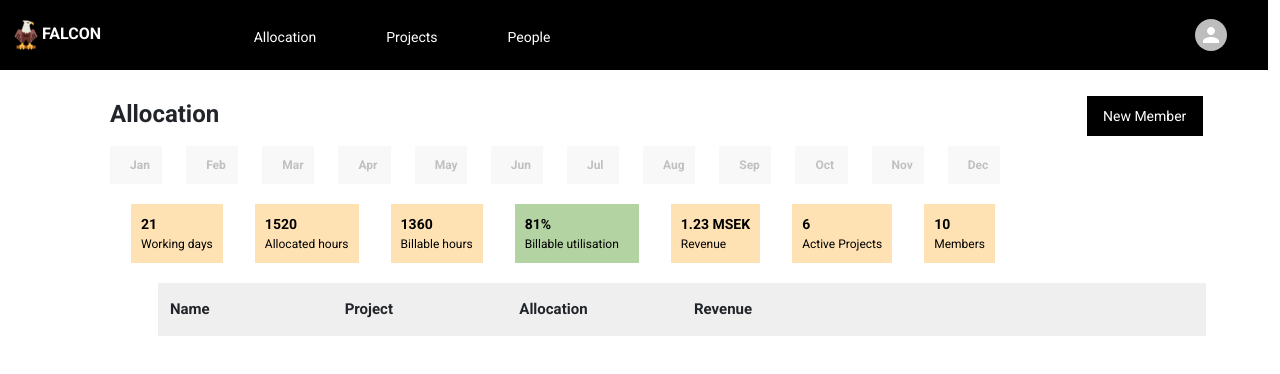
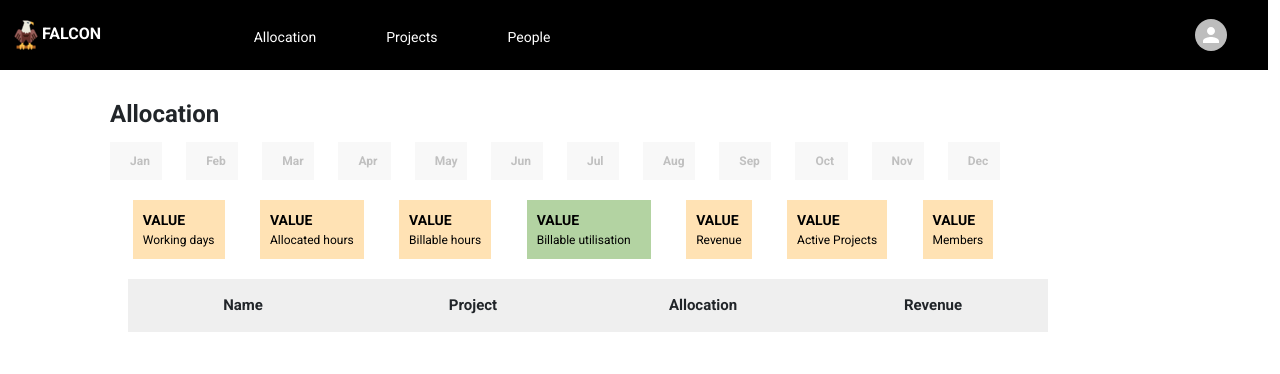
Before and after one commit to DeviGopinath/Falcon-web, a React (Create React App) app: page / in a window 1280 px wide. Shown: the top 374 px of the page. Built offline with nearby package versions, Linux system fonts and the light colour scheme.

Commit message:
Allocation page

```diff
--- a/src/components/views/Allocation.js
+++ b/src/components/views/Allocation.js
@@ -25,7 +25,6 @@ const Allocation = () => {
     const handleMonthClick = (item) => {
         console.log(item);
         APIService.allocationApi(item).then((response) => {
-            console.log(response.data);
             setAllocationList(response.data);
         });
     };
@@ -33,9 +32,6 @@ const Allocation = () => {
         <div>
             <div className="row basedataheadallocation">
                 <div className="col-md-2 headingallocation">Allocation</div>
-                <div className="col-md-2">
-                    <button className="submitbtn">New Member</button>
-                </div>
             </div>
             <div className="row monthrow">
                 {arr.map((item) => (
@@ -49,42 +45,42 @@ const Allocation = () => {
             </div>
             <div className="summaryrowallocation">
                 <div className="summaryboxallocation">
-                    <div className="summaryvalue">21</div>
+                    <div className="summaryvalue">VALUE</div>
                     <div className="summaryitem">Working days</div>
                 </div>
                 <div className="summaryboxallocation">
-                    <div className="summaryvalue">1520</div>
+                    <div className="summaryvalue">VALUE</div>
                     <div className="summaryitem">Allocated hours</div>
                 </div>
                 <div className="summaryboxallocation">
-                    <div className="summaryvalue">1360</div>
+                    <div className="summaryvalue">VALUE</div>
                     <div className="summaryitem">Billable hours</div>
                 </div>
                 <div className="summaryboxallocation">
-                    <div className="summaryvaluebillable">81%</div>
+                    <div className="summaryvaluebillable">VALUE</div>
                     <div className="summaryitembillable">
                         Billable utilisation
                     </div>
                 </div>
                 <div className="summaryboxallocation">
-                    <div className="summaryvalue">1.23 MSEK</div>
+                    <div className="summaryvalue">VALUE</div>
                     <div className="summaryitem">Revenue</div>
                 </div>
                 <div className="summaryboxallocation">
-                    <div className="summaryvalue">6</div>
+                    <div className="summaryvalue">VALUE</div>
                     <div className="summaryitem">Active Projects</div>
                 </div>
                 <div className="summaryboxallocation">
-                    <div className="summaryvalue">10</div>
+                    <div className="summaryvalue">VALUE</div>
                     <div className="summaryitem ">Members</div>
                 </div>
             </div>
-            <div className="main">
+            <div className="maincont">
                 <div className="row titlerowallocation">
-                    <div className="col-md-2">Name</div>
-                    <div className="col-md-2">Project</div>
-                    <div className="col-md-2">Allocation</div>
-                    <div className="col-md-2">Revenue</div>
+                    <div className="col-md-3">Name</div>
+                    <div className="col-md-3">Project</div>
+                    <div className="col-md-3">Allocation</div>
+                    <div className="col-md-3">Revenue</div>
                 </div>
                 <AllocationDisplay allocationList={allocationList} />
             </div>
--- a/src/components/views/IndividualProject.js
+++ b/src/components/views/IndividualProject.js
@@ -7,15 +7,14 @@ const IndividualProject = ({ projDetails }) => {
 
     const [members, selectMembers] = useState(false);
 
-    const setSelectMembers = (data) => {
-        if (data == true) {
-            selectMembers(data);
-        }
+    const setSelectMembers = () => {
+        selectMembers(true);
+        console.log(members);
     };
     return (
         <div className="base">
             <div className="row basedatahead">
-                <div className="col-md-2 heading">
+                <div className="col-md-4 heading">
                     Projects &gt; {projDetails[0].projname}
                 </div>
                 <div className="col-md-2">
@@ -24,30 +23,30 @@ const IndividualProject = ({ projDetails }) => {
             </div>
             <div className="summaryrowindproj">
                 <div className="summaryboxindproj">
-                    <div className="summaryvalueindproj">1360</div>
+                    <div className="summaryvalueindproj">VALUE</div>
                     <div className="summaryitemindproj">Planned scope</div>
                 </div>
                 <div className="summaryboxindproj">
-                    <div className="summaryvalueindproj">1360</div>
+                    <div className="summaryvalueindproj">VALUE</div>
                     <div className="summaryitemindproj">Allocation</div>
                 </div>
                 <div className="summaryboxindproj">
-                    <div className="summaryvalueindproj">1360</div>
+                    <div className="summaryvalueindproj">VALUE</div>
                     <div className="summaryitemindproj">Spent</div>
                 </div>
                 <div className="summaryboxindproj">
-                    <div className="summaryvaluebillable">81%</div>
+                    <div className="summaryvaluebillable">VALUE</div>
                     <div className="summaryitembillable">
                         Billable utilisation
                     </div>
                 </div>
                 <div className="summaryboxindproj">
-                    <div className="summaryvalueindproj">1.23 MSEK</div>
+                    <div className="summaryvalueindproj">VALUE</div>
                     <div className="summaryitemindproj">Revenue</div>
                 </div>
             </div>
             <ul className="navtab">
-                <li onClick={() => setSelectMembers(true)}>
+                <li onClick={() => setSelectMembers()}>
                     <a>Members</a>
                 </li>
                 <li>
@@ -57,7 +56,7 @@ const IndividualProject = ({ projDetails }) => {
                     <a>Revenue</a>
                 </li>
             </ul>
-            <MembersTabData members={members} projDetails={projDetails} />
+            {/* {members == true(<MembersTabData projDetails={projDetails} />)} */}
         </div>
     );
 };
--- a/src/components/views/MembersTabData.js
+++ b/src/components/views/MembersTabData.js
@@ -1,15 +1,15 @@
 import { useEffect } from "react";
 import "../../style/Projects.css";
 
-const MembersTabData = ({ members, projDetails }) => {
-    console.log(members);
+const MembersTabData = ({ projDetails }) => {
+    console.log(projDetails);
     return (
         <div className="base">
             <div className="main">
                 <div className="row titlerow">
                     <div className="col-md-2">Emp#</div>
-                    <div className="col-md-2">Rate</div>
-                    <div className="col-md-3">Member</div>
+                    <div className="col-md-2">Member</div>
+                    <div className="col-md-3">Rate</div>
                 </div>
             </div>
 
@@ -17,8 +17,8 @@ const MembersTabData = ({ members, projDetails }) => {
                 <div className="main">
                     <div className="row datarow">
                         <div className="col-md-2">{item.eid}</div>
-                        <div className="col-md-2">{item.rate} SEK</div>
-                        <div className="col-md-3">{item.name}</div>
+                        <div className="col-md-2">{item.name}</div>
+                        <div className="col-md-3">{item.rate} SEK</div>
                     </div>
                 </div>
             ))}
--- a/src/components/views/People.js
+++ b/src/components/views/People.js
@@ -19,8 +19,8 @@ const People = ({ apicall, emp }) => {
             <div className="main">
                 <div className="row titlerow">
                     <div className="col-md-3">Emp#</div>
-                    <div className="col-md-5">Email</div>
-                    <div className="col-md-2">Name</div>
+                    <div className="col-md-5">Name</div>
+                    <div className="col-md-2">Email</div>
                 </div>
             </div>
 
@@ -28,8 +28,8 @@ const People = ({ apicall, emp }) => {
                 <div className="main">
                     <div className="row datarow">
                         <div className="col-md-3">{item.eid}</div>
-                        <div className="col-md-5">{item.email}</div>
-                        <div className="col-md-2">{item.name}</div>
+                        <div className="col-md-5">{item.name}</div>
+                        <div className="col-md-2">{item.email}</div>
                     </div>
                 </div>
             ))}
--- a/src/service/api/allocationApi.js
+++ b/src/service/api/allocationApi.js
@@ -1,4 +1,5 @@
 const getAllData = (month) => {
+    console.log(month);
     const requestOptions = {
         method: "GET",
     };
--- a/src/style/Allocation.css
+++ b/src/style/Allocation.css
@@ -1,6 +1,11 @@
 .basedataheadallocation {
     justify-content: space-between;
     /* margin-bottom: 15px; */
+}
+
+.maincont {
+    width: 70%;
+    margin-left: 140px;
 }
 
 .headingallocation {
@@ -41,6 +46,7 @@
 }
 
 .titlerowallocation {
+    text-align: center;
     font-size: 15px;
     font-weight: 600;
     padding-top: 15px;
@@ -79,6 +85,7 @@
     background-color: #f8f8f8;
     width: 80%;
 }
+
 .submitbtn {
     border: none;
     color: #ffffff;
@@ -90,4 +97,68 @@
 
 .namecolumn {
     background-color: #f8f8f8;
+    padding: 25px;
+    font-size: 14px;
+    text-align: center;
 }
+
+.datacolumn {
+    text-align: center;
+    font-size: 12px;
+}
+
+.projdatarow {
+    color: #919191;
+    justify-content: space-around;
+    margin-bottom: 20px;
+}
+
+.projtotalrow {
+    color: #919191;
+    text-align: center;
+    margin-bottom: 20px;
+    justify-content: space-around;
+}
+
+.line {
+    color: #868686;
+}
+.nameitem {
+    color: #707070;
+    font-weight: 600;
+}
+.sek,
+.finutil,
+.opsutil {
+    padding: 10px;
+    margin: 10px;
+}
+
+.sek {
+    background-color: #fddf8c;
+}
+
+.finutil {
+    background-color: #b3d3a2;
+}
+
+.opsutil {
+    background-color: #edf0f2;
+}
+
+.projdataitem {
+    background-color: #f8f8f8;
+    padding: 5px;
+    margin: 5px;
+}
+
+.projtotalitem {
+    background-color: #edf0f2;
+    font-weight: 600;
+    padding: 5px;
+    margin: 5px;
+}
+
+.emptycolumn {
+    margin: 5px;
+}
```
Also changed, not shown: src/components/views/AllocationDisplay.js (+63 -22 lines).
